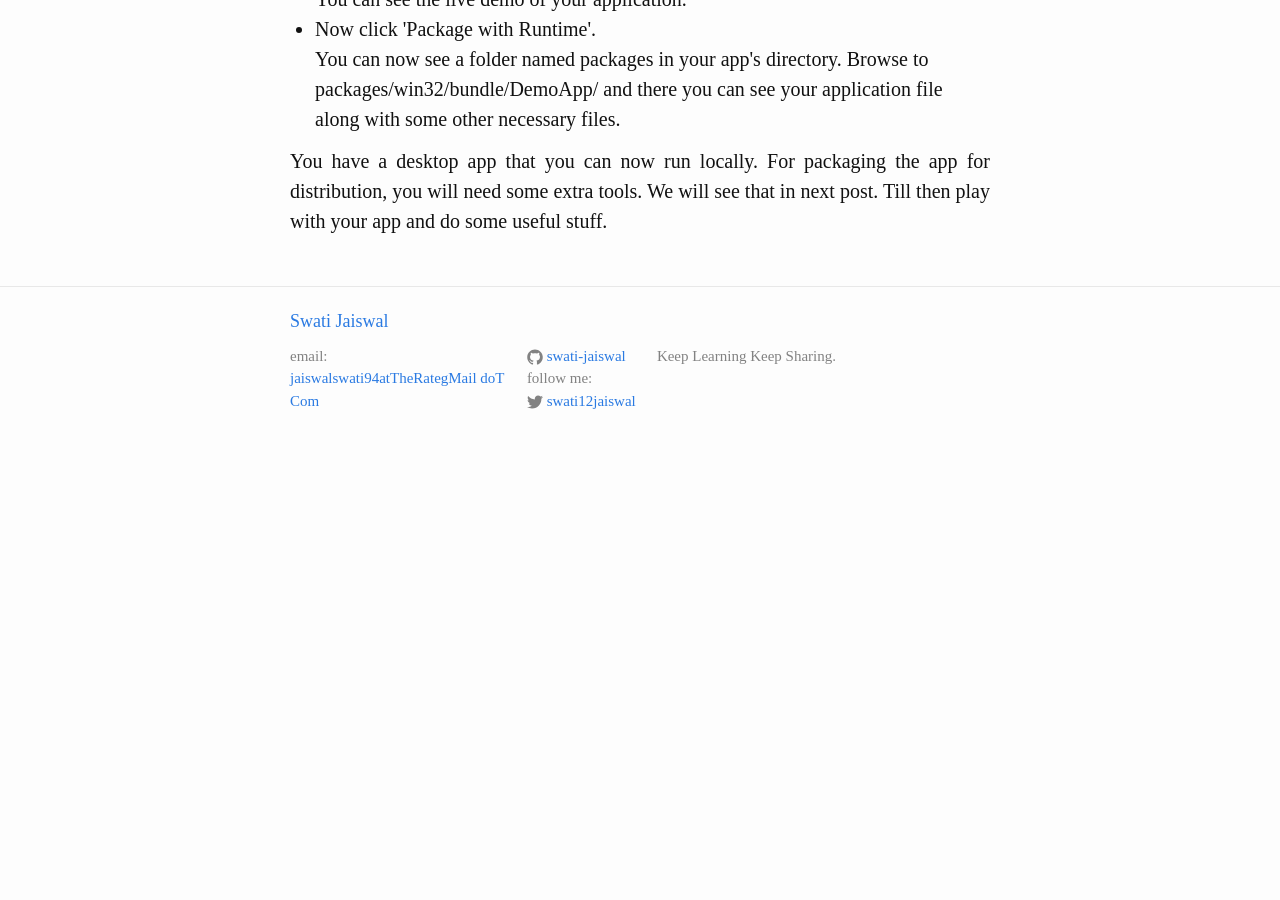
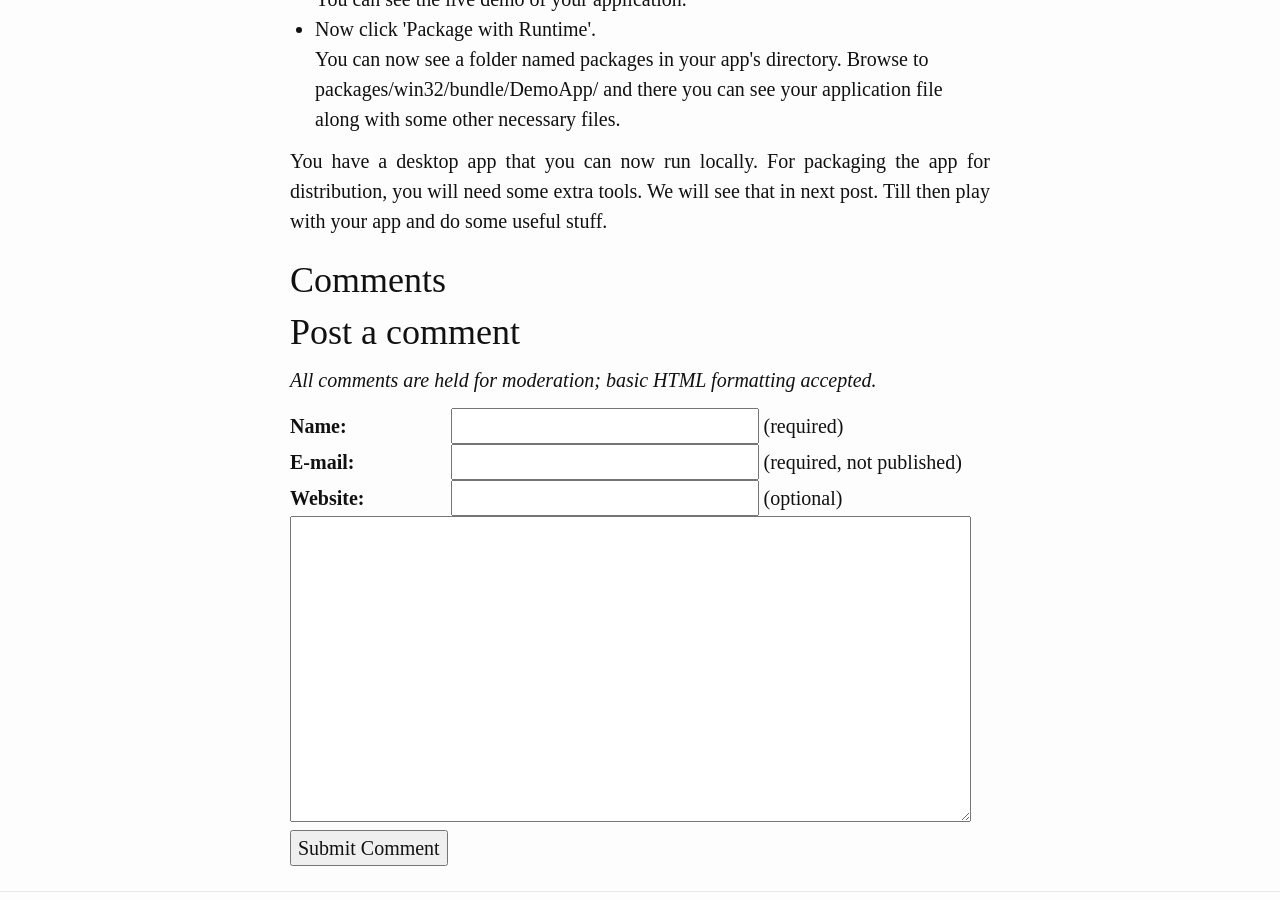
Before and after one commit to curioswati-zz/curioswati.github.io, a Jekyll site: the page built from _posts/2015-01-05-creating-an-app-in-tidesdk.md, in a window 1280 px wide and 900 px high, scrolled down 1931 px. Built offline with Jekyll 4.4.1, drawn with Linux system fonts in a browser that asks for light colours; before the commit the page ends 2393 px from its top, so only the background shows below that.

Commit message:
adds static comments in post

```diff
--- /dev/null
+++ b/_includes/comment_template.html
@@ -0,0 +1,53 @@
+<div id="comments">
+	{% case page.comment_count %}
+		{% when 0 %}
+		{% when 1 %}
+			<h1>1 Comment</h1>
+		{% else %}
+			<h1>{{page.comment_count}} Comments</h1>
+	{% endcase %}
+	{% for c in page.comments %}
+		<div class="comment {% cycle 'odd', 'even' %}">
+			<p class="comment_header">
+				From: {% if c.link and c.link != '' %}
+					<a href="{{c.link}}">{{c.name}}</a>
+				{% else %}
+					{{c.name}}
+				{% endif %}
+				<br />
+				<span class="comment_date">{{c.date}}</span>
+			</p>
+			<p>
+				{{c.comment | newline_to_br}}
+			</p>
+		</div>
+	{% endfor %}
+	<h1>Post a comment</h1>
+	<p style="font-style: italic">
+		All comments are held for moderation; basic HTML formatting accepted.
+	</p>
+	<form id="commentform" method="POST" action="{{site.url}}/commentsubmit.php">
+		<input type="hidden" name="post_id" value="{{page.id}}" />
+		<input type="hidden" name="return_url" value="{{site.url}}{{page.url}}" />
+		<table>
+			<tr>
+				<th>Name:</th>
+				<td><input type="text" size="25" name="name" /> (required)</td>
+			</tr>
+			<tr>
+				<th>E-mail:</th>
+				<td><input type="text" size="25" name="email" /> (required, not published)</td>
+			</tr>
+			<tr>
+				<th>Website:</th>
+				<td><input type="text" size="25" name="link" /> (optional)</td>
+			</tr>
+			<tr>
+				<td colspan="2"><textarea name="comment" rows="10" cols="60" ></textarea></td>
+			</tr>
+			<tr>
+				<td><input type="submit" name="submit" value="Submit Comment" /></td>
+			</tr>
+		</table>
+	</form>
+</div>
--- a/_layouts/post.html
+++ b/_layouts/post.html
@@ -12,4 +12,6 @@ layout: default
     {{ content }}
   </article>
 
+  {% include comment_template.html %}
+
 </div>
--- /dev/null
+++ b/_plugins/static_comments.rb
@@ -0,0 +1,54 @@
+# Store and render comments as a static part of a Jekyll site
+#
+# See README.mdwn for detailed documentation on this plugin.
+#
+# Homepage: http://theshed.hezmatt.org/jekyll-static-comments
+#
+#  Copyright (C) 2011 Matt Palmer <mpalmer@hezmatt.org>
+#
+#  This program is free software; you can redistribute it and/or modify it
+#  under the terms of the GNU General Public License version 3, as
+#  published by the Free Software Foundation.
+#
+#  This program is distributed in the hope that it will be useful, but
+#  WITHOUT ANY WARRANTY; without even the implied warranty of
+#  MERCHANTABILITY or FITNESS FOR A PARTICULAR PURPOSE.  See the GNU
+#  General Public License for more details.
+#
+#  You should have received a copy of the GNU General Public License along
+#  with this program; if not, see <http://www.gnu.org/licences/>
+
+class Jekyll::Post
+	alias :to_liquid_without_comments :to_liquid
+
+	def to_liquid(*args)
+		data = to_liquid_without_comments(*args)
+		data['comments'] = StaticComments::find_for_post(self)
+		data['comment_count'] = data['comments'].length
+		data
+	end
+end
+
+module StaticComments
+	# Find all the comments for a post
+	def self.find_for_post(post)
+		@comments ||= read_comments(post.site.source)
+		@comments[post.id]
+	end
+
+	# Read all the comments files in the site, and return them as a hash of
+	# arrays containing the comments, where the key to the array is the value
+	# of the 'post_id' field in the YAML data in the comments files.
+	def self.read_comments(source)
+		comments = Hash.new() { |h, k| h[k] = Array.new }
+
+		Dir["#{source}/**/_comments/**/*"].sort.each do |comment|
+			next unless File.file?(comment) and File.readable?(comment)
+			yaml_data = YAML::load_file(comment)
+			post_id = yaml_data.delete('post_id')
+			comments[post_id] << yaml_data
+		end
+
+		comments
+	end
+end
```
Also changed, not shown: _includes/comment_received.html (added, +26 -0 lines), 1 other file.
